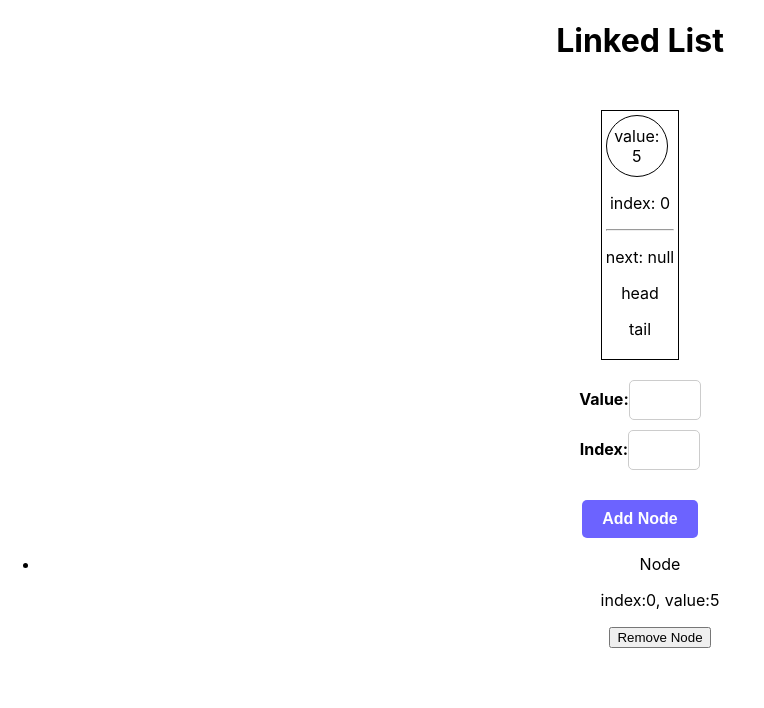
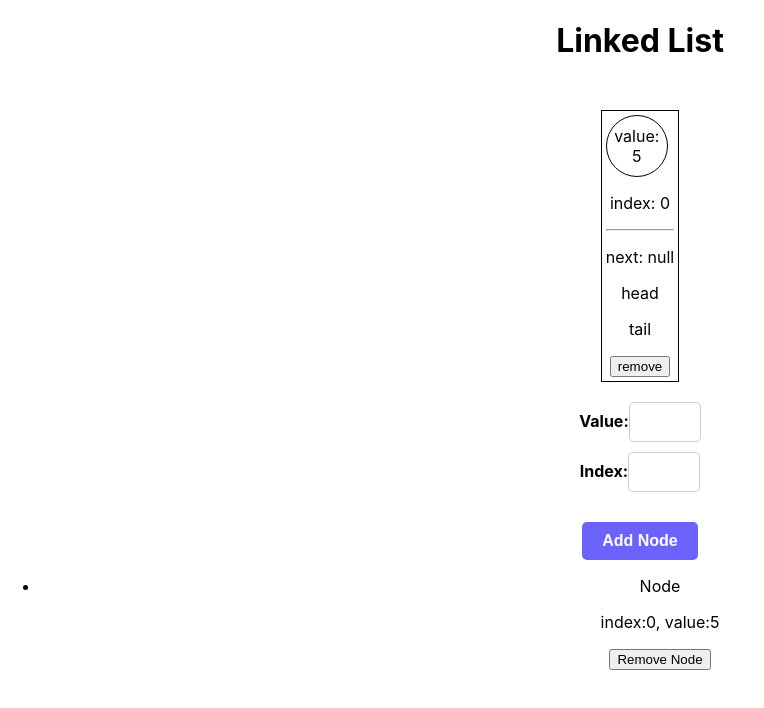
Before and after one commit to josephlarrivy/data-structures-visualizers, a React (Create React App) app: page /linkedlist in a window 1280 px wide. Both pictures are taken after typing "5", "5" into the empty fields and a click on the button "Add Node". Shown: the top 708 px of the page, without its empty margins (0-764 px from the left). Built offline with nearby package versions, Linux system fonts and the light colour scheme.

Commit message:
everything working. just need to figure out arrows

```diff
--- a/src/components/LinkedList/Arrow.js
+++ /dev/null
@@ -1,43 +0,0 @@
-function Arrow({ beginX, beginY, endX, endY }) {
-    const arrowStyle = {
-        position: "absolute",
-        top: `${beginY}px`,
-        left: `${beginX}px`,
-        width: "0",
-        height: "0",
-        borderTop: "10px solid transparent",
-        borderBottom: "10px solid transparent",
-        borderRight: "10px solid black",
-        transform: `rotate(${getAngle(beginX, beginY, endX, endY)}deg)`
-    };
-
-    const lineStyle = {
-        position: "absolute",
-        top: `${beginY}px`,
-        left: `${beginX}px`,
-        width: `${getLength(beginX, beginY, endX, endY)}px`,
-        height: "1px",
-        backgroundColor: "black",
-        transform: `rotate(${getAngle(beginX, beginY, endX, endY)}deg)`
-    };
-
-    function getLength(x1, y1, x2, y2) {
-        const xDiff = x2 - x1;
-        const yDiff = y2 - y1;
-        return Math.sqrt(xDiff * xDiff + yDiff * yDiff);
-    }
-
-    function getAngle(x1, y1, x2, y2) {
-        const angle = Math.atan2(y2 - y1, x2 - x1) * (180 / Math.PI);
-        return angle;
-    }
-
-    return (
-        <div>
-            <div style={lineStyle}></div>
-            <div style={arrowStyle}></div>
-        </div>
-    );
-}
-
-export default Arrow;
--- a/src/components/LinkedList/LinkedListVisualizer.css
+++ b/src/components/LinkedList/LinkedListVisualizer.css
@@ -1,4 +1,5 @@
 .nodes-container {
+    /* position: absolute; */
     display: flex;
     width: 80%;
     margin-left: 10%;
--- a/src/components/LinkedList/LinkedListVisualizer.js
+++ b/src/components/LinkedList/LinkedListVisualizer.js
@@ -1,76 +1,23 @@
 import React, { useState, useEffect } from "react";
 import Node from "./Node";
-import Arrow from "./Arrow";
 
 import './LinkedListVisualizer.css'
 
 
 const LinkedListVisualizer = ({ list, handleRemove }) => {
 
-  const [arrows, setArrows] = useState(null)
+  const [storeList, setStoreList] = useState(list)
 
   useEffect(() => {
     let nodes = list.getNodesAsObjects()
     console.log(nodes)
     console.log(list)
+    setStoreList(list)
   }, [list])
-
-  function createArrowBeginEnd() {
-    function selectParagraphs() {
-      const nextParagraphs = document.querySelectorAll(".next");
-      const positions = [];
-
-      nextParagraphs.forEach((paragraph) => {
-        const rect = paragraph.getBoundingClientRect();
-        const beginX = rect.left + window.pageXOffset + rect.width;
-        const beginY = rect.top + window.pageYOffset;
-        positions.push({ beginX, beginY });
-      });
-
-      return positions;
-    }
-
-    function selectNextNodes() {
-      const circleDivs = document.querySelectorAll(".circle");
-      const positions = [];
-
-      circleDivs.forEach((circle) => {
-        const rect = circle.getBoundingClientRect();
-        const endX = rect.left + window.pageXOffset;
-        const endY = rect.top + window.pageYOffset + rect.height / 2;
-        positions.push({ endX, endY });
-      });
-
-      return positions;
-    }
-
-    const beginPoints = selectParagraphs()
-    const endPoints = selectNextNodes()
-
-    // console.log([ beginPoints, endPoints ])
-    // setArrows([ beginPoints, endPoints ])
-    console.log(beginPoints)
-    console.log(endPoints)
-
-    if (list.length > 1) {
-      for (let i = 0; i <= list.length-1; i++) {
-        let arrow = {
-          'beginX': beginPoints[i].beginX,
-          'beginY': beginPoints[i].beginY,
-          'endX': endPoints[i].endX,
-          'endY': endPoints[i].endY
-        }
-        console.log(arrow)
-      }
-    }
-  }
-
-
 
   const nodes = list.toArray().map((value, index) => (
     <Node key={index} value={value} handleRemove={handleRemove}/>
   ));
-
 
 
   if (nodes.length === 0) {
@@ -93,10 +40,10 @@ const LinkedListVisualizer = ({ list, handleRemove }) => {
           tail={current.tail}
           next={current.next}
           handleRemove={handleRemove}
-          createArrowBeginEnd={createArrowBeginEnd}
           />
       )) }
-      {/* <Arrow beginX={710.10} beginY={245.43} endX={258.88} endY={145.43} /> */}
+
+
     </div>
   );
 };
--- a/src/components/LinkedList/Node.css
+++ b/src/components/LinkedList/Node.css
@@ -1,4 +1,5 @@
 .node {
+    position: relative;
     border: 1px solid black;
     padding: 4px;
 }
--- a/src/components/LinkedList/Node.js
+++ b/src/components/LinkedList/Node.js
@@ -2,15 +2,11 @@ import React, { useState, useEffect } from "react";
 
 import './Node.css'
 
-const Node = ({ value, index, head, tail, next, handleRemove, createArrowBeginEnd }) => {
+const Node = ({ value, index, head, tail, next, handleRemove }) => {
 
   useEffect(() => {
-    createArrowBeginEnd()
+
   }, []);
-
-  const nodeHandleRemove = (event, index) => {
-    handleRemove(event, index)
-  }
 
 
   return (
@@ -23,9 +19,7 @@ const Node = ({ value, index, head, tail, next, handleRemove, createArrowBeginEn
       <p className="next">next: {next!==null?next:'null'}</p>
       {head && <p>head</p>}
       {tail && <p>tail</p>}
-      {next&&
-        <button onClick={nodeHandleRemove}>remove</button>
-      }
+      <button onClick={(event) => handleRemove(event, index)}>remove</button>
 
     </div>
 
```
